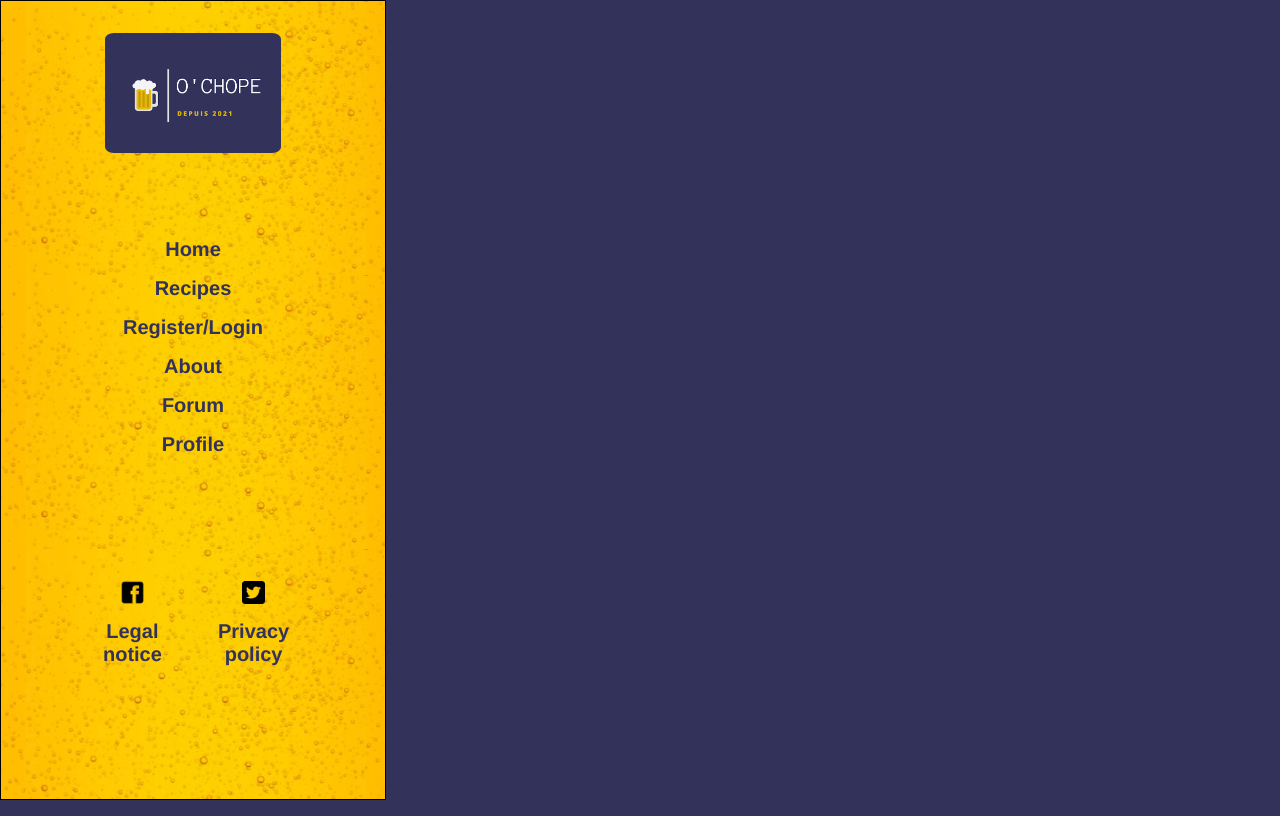
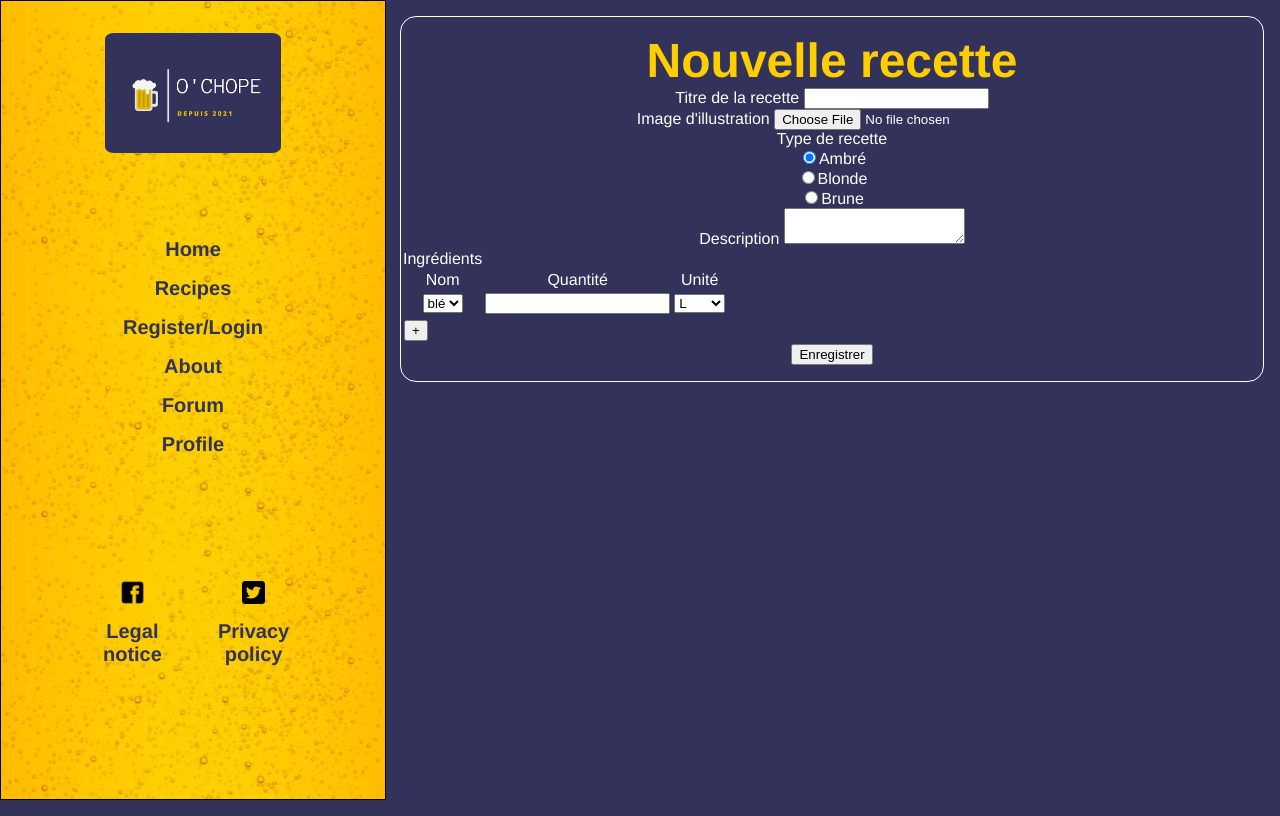
Before and after one commit to debbyputzolu/projet-o-chope, a Vue app in the folder front/ochope/: page /recipe-create in a window 1280 px wide. Built offline with nearby package versions, Linux system fonts and the light colour scheme; no server answers; the HTML template or start-up script is replaced by a standard one.

Commit message:
structure page create recipe

```diff
--- a/front/ochope/src/assets/scss/main.scss
+++ b/front/ochope/src/assets/scss/main.scss
@@ -94,7 +94,7 @@ main {
 display: inline;
 }
 
-.recipeListTitle {
+.recipeListTitle, .recipeCreateTitle {
 color:#FFCE00;
 margin: 0px;
 font-size: 3rem;
@@ -112,16 +112,7 @@ font-size: 3rem;
   border-radius: 5%;
 }
 
-.card {
-  border: solid 1px white;
-  border-radius: 1rem;
-  margin-top: 1rem;
-  margin-left: 1rem;
-  margin-right: 1rem;
-  color: white;
-}
-
-.recipe, .login, .inscription, .infoProfile, .headProfile, .recipeProfile{
+.card, .recipe, .login, .inscription, .infoProfile, .headProfile, .recipeProfile, .recipeCreate{
   border: solid 1px white;
   border-radius: 1rem;
   padding-top: 1rem;
@@ -195,7 +186,7 @@ font-size: 3rem;
   margin-bottom: 1rem;
 }
 
-.loginForm, .inscriptionForm {
+.loginForm, .inscriptionForm, .recipeCreateForm {
   display: flex;
   flex-direction: column;
 }
--- a/front/ochope/src/plugins/router.js
+++ b/front/ochope/src/plugins/router.js
@@ -5,6 +5,7 @@ import Recipe from '../views/Recipe.vue'
 import RecipeList from '../views/RecipeList.vue'
 import Register from '../views/Register.vue'
 import Profile from '../views/Profile.vue'
+import RecipeCreate from '../views/RecipeCreate.vue'
 //import HelloWorld from '../views/HelloWorld.vue'
 
 Vue.use(VueRouter)
@@ -33,6 +34,12 @@ const routes = [
       name: 'profile', // nom de la route
       component: Profile // composant a appeler
     },
+
+    {
+      path: '/recipe-create', // configuration de l'url a "matcher"
+      name: 'recipe-create', // nom de la route
+      component: RecipeCreate // composant a appeler
+    },
 ]
 
 
--- /dev/null
+++ b/front/ochope/src/views/RecipeCreate.vue
@@ -0,0 +1,112 @@
+<template>
+
+    <section class="recipeCreate">
+        <h1 class="recipeCreateTitle">Nouvelle recette</h1>
+        <form @submit="saveRecipe" class="recipeCreateForm">
+
+            <div>
+                <label>
+                    Titre de la recette <input v-model="title"/>
+                </label>
+            </div>
+
+
+            <div>
+                <label>
+                    Image d'illustration <input type="file" @change="uploadImage"/>
+                    <img v-if="image" :src="image"/>
+                    <input v-model="imageId" type="hidden"/>
+                </label>
+            </div>
+
+
+            <div>
+                <div >
+                    <label> Type de recette
+                        <div>
+  <input type="radio" id="huey" name="drone" value="huey"
+         checked>
+  <label for="huey">Ambré</label>
+</div>
+
+<div>
+  <input type="radio" id="dewey" name="drone" value="dewey">
+  <label for="dewey">Blonde</label>
+</div>
+
+<div>
+  <input type="radio" id="louie" name="drone" value="louie">
+  <label for="louie">Brune</label>
+</div>
+                    </label>
+                </div>
+            </div>
+
+
+            <div>
+                <label>
+                    Description <textarea v-model="description"></textarea>
+                </label>
+            </div>
+
+
+            <div>
+                <table id="array"> Ingrédients
+                <tr>
+                    <td>Nom</td><td>Quantité</td><td>Unité</td>
+                </tr>
+                <tr class = "ingredient-rows">
+                    <td>
+                        <select>
+                        <option>
+                            blé
+                        </option>
+
+                        </select>
+                    </td>
+                    <td>
+                        <input type="number">
+                    </td>
+                    <td>
+                        <select>
+                            <option>L</option>
+                            <option>g</option>
+                            <option>unité</option>
+                        </select>
+                    </td>
+                </tr>
+            </table>
+
+            <table>
+                <tr>
+                    <td>
+                        <input type="button" id="add-row" name="add-row" value="+">
+                    </td>
+                </tr>
+            </table>
+            </div>
+
+            <div>
+                <button>Enregistrer</button>
+            </div>
+
+
+
+        </form>
+
+    </section>
+
+</template>
+
+<script>
+
+export default{
+    name: 'RecipeCreate',
+
+
+
+}
+</script>
+
+<style>
+</style>
```
